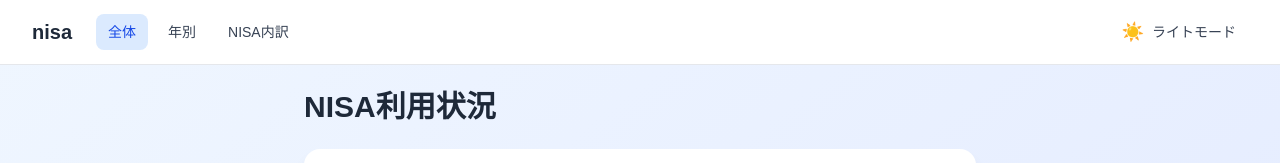
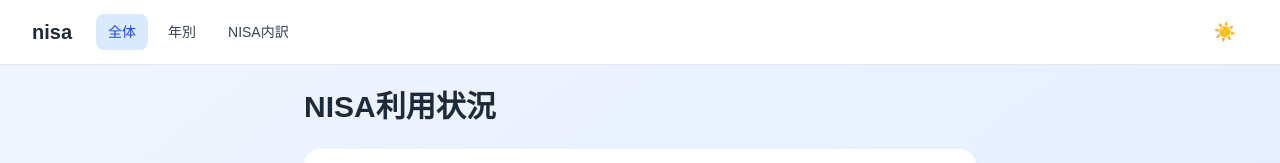
Before and after one commit to TakuyaFukumura/nisa-next-js-app, a Next.js app: page / in a window 1280 px wide. Shown: the top 163 px of the page. Built offline with nearby package versions, Linux system fonts and the light colour scheme.

Commit message:
テーマ切り替えラベルを削除
Co-authored-by: Copilot App <223556219+Copilot@users.noreply.github.com>

```diff
--- a/src/app/components/Header.tsx
+++ b/src/app/components/Header.tsx
@@ -106,10 +106,10 @@ export default function Header({latestYear}: Props) {
                             className="flex items-center gap-2 px-3 py-2 text-sm font-medium
                             text-gray-700 dark:text-gray-300 hover:bg-gray-100 dark:hover:bg-gray-700
                             rounded-lg transition-colors duration-200"
+                            aria-label="テーマを切り替える"
                             title={`現在: ${getThemeLabel()}`}
                         >
                             <span className="text-lg">{getThemeIcon()}</span>
-                            <span className="hidden sm:inline">{getThemeLabel()}</span>
                         </button>
                     </div>
                 </div>
```
Also changed, not shown: 1 other file (tests, documents, lock files or other folders).
